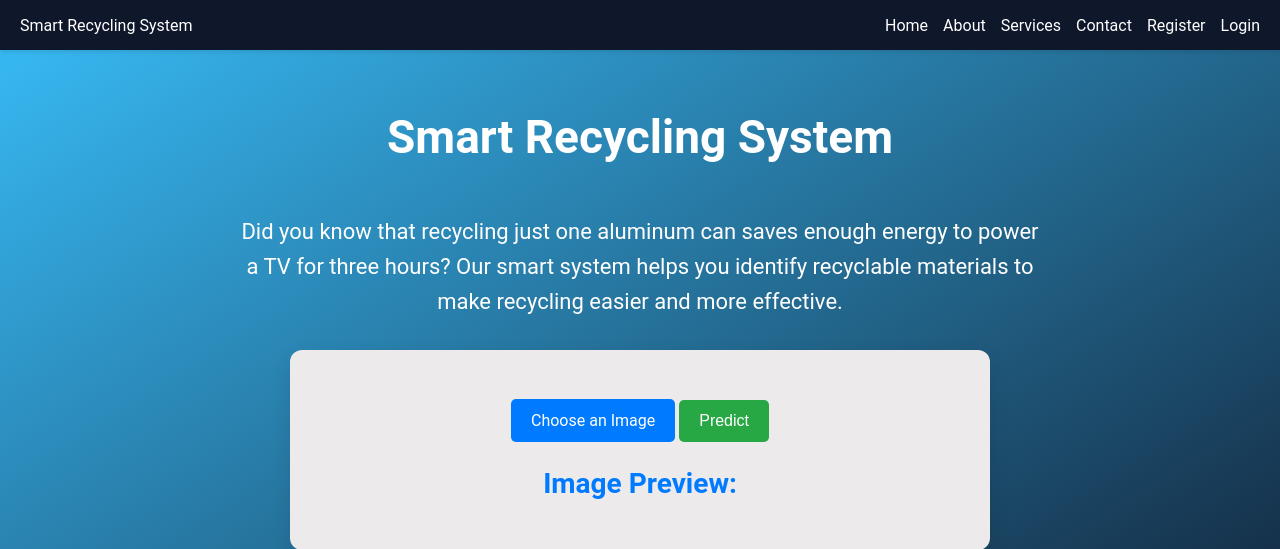
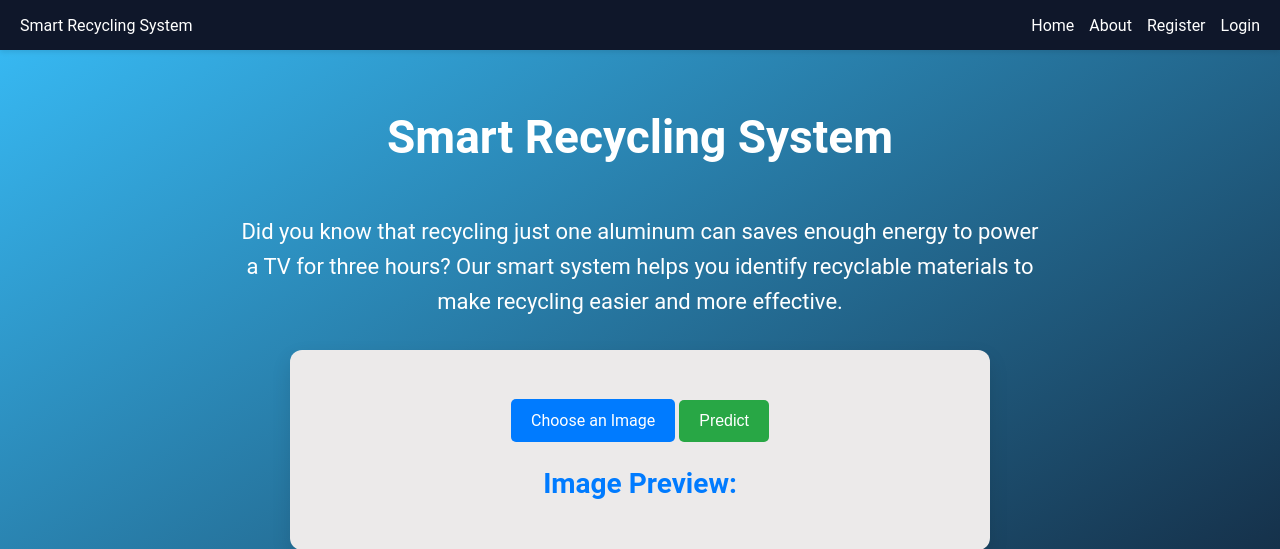
Before and after one commit to yashsohani45/Smart-Recycling-System, a Flask app: page / in a window 1280 px wide. Shown: the top 549 px of the page. Run offline with Flask 3, Linux system fonts and the light colour scheme.

Commit message:
update index.html

```diff
--- a/templates/index_new.html
+++ b/templates/index_new.html
@@ -200,10 +200,8 @@
         <ul class="nav-links">
           <li><a href="landingpage">Home</a></li>
           <li><a href="#">About</a></li>
-          <li><a href="#">Services</a></li>
-          <li><a href="#">Contact</a></li>
-          <li><a href="register">Register</a></li>
-          <li><a href="login">Login</a></li>
+          <li><a href="register.html">Register</a></li>
+          <li><a href="login.html">Login</a></li>
           {% if session.username %}
           <li>Welcome, {{ session.username }}!</li>
           <li><a href="/logout">Logout</a></li>
```
